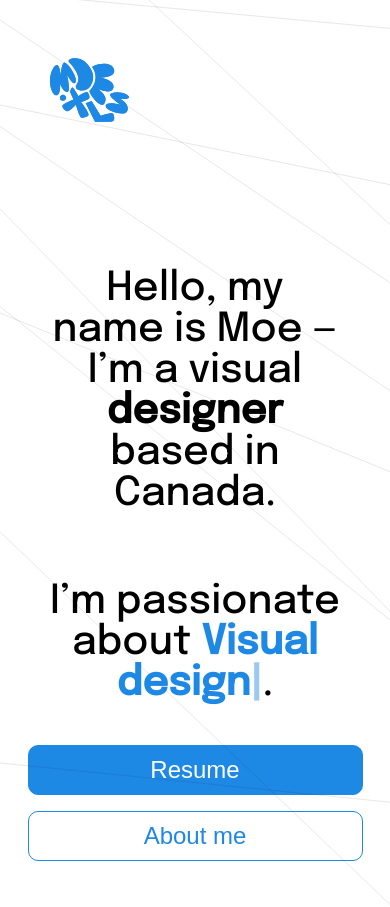
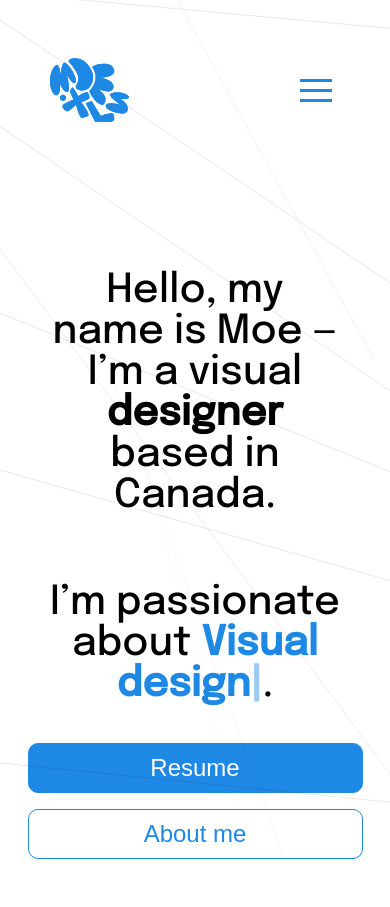
Before and after one commit to Henrik-Hey/moe-als-portfolio, a Next.js app: page / in a window 390 px wide. Shown: the top 907 px of the page. Built offline with nearby package versions, Linux system fonts and the light colour scheme.

Commit message:
Added mobile nav menu

```diff
--- a/components/Backdrop/Backdrop.js
+++ b/components/Backdrop/Backdrop.js
@@ -1,6 +1,7 @@
 import React, { useEffect } from "react";
 import styled from "styled-components";
 import gsap from "gsap";
+
 import { useMediaQuery } from "@mui/material";
 
 const lineNum = 10;
@@ -11,7 +12,12 @@ const Backdrop = ({ container }) => {
 
   useEffect(() => {
     if (!linesRef) return;
+
+    gsap.registerPlugin(ScrollToPlugin);
+    gsap.registerPlugin(ScrollTrigger);
+
     const lines = linesRef.current;
+    const timeline = gsap.timeline();
     lines.forEach((line, i) => {
       const rand1 = Math.random() * 100;
       const rand2 = Math.random() * 100;
@@ -22,7 +28,39 @@ const Backdrop = ({ container }) => {
         rotationY: `${rand2}`,
         rotationZ: `${rand2}`,
       });
+
+      const rand3 = Math.random() * 100;
+      const rand4 = Math.random() * 100;
+      const _timeline = gsap.timeline();
+      _timeline.fromTo(
+        line,
+        {
+          y: `${rand1}vh`,
+          x: `-150vw`,
+          rotationX: `${rand2}`,
+          rotationY: `${rand2}`,
+          rotationZ: `${rand2}`,
+        },
+        {
+          y: `${rand3}vh`,
+          x: `-150vw`,
+          rotationX: `${rand4}`,
+          rotationY: `${rand4}`,
+          rotationZ: `${rand4}`,
+        }
+      );
+      timeline.add(_timeline);
     });
+    const trigger = ScrollTrigger.create({
+      trigger: "#__next",
+      start: "top top",
+      end: "bottom 50%+=100px",
+      animation: timeline,
+      scrub: true,
+    });
+    return () => {
+      trigger.kill();
+    };
   }, []);
 
   return (
--- a/components/Footer/Footer.js
+++ b/components/Footer/Footer.js
@@ -40,21 +40,30 @@ const Footer = ({ backgroundColor = "#000" }) => {
             <Typography variant="body1" color="white" fontWeight={700}>
               SOCIALS
             </Typography>
-            <a href="https://www.linkedin.com/in/moe-als-508908193/">
+            <StyledLink
+              href="https://www.linkedin.com/in/moe-als-508908193/"
+              target="_blank"
+            >
               <Typography variant="body2" color="white">
                 linkedIn
               </Typography>
-            </a>
-            <a href="https://www.instagram.com/design.moexls/">
+            </StyledLink>
+            <StyledLink
+              href="https://www.instagram.com/design.moexls/"
+              target="_blank"
+            >
               <Typography variant="body2" color="white">
                 Instagram (design)
               </Typography>
-            </a>
-            <a href="https://www.instagram.com/moe.xls/">
+            </StyledLink>
+            <StyledLink
+              href="https://www.instagram.com/moe.xls/"
+              target="_blank"
+            >
               <Typography variant="body2" color="white">
                 instagram (photography)
               </Typography>
-            </a>
+            </StyledLink>
           </Grid>
           <Grid item xs={10} md={2}>
             <Typography variant="body1" color="white" fontWeight={700}>
@@ -70,4 +79,8 @@ const Footer = ({ backgroundColor = "#000" }) => {
   );
 };
 
+const StyledLink = styled.a`
+  text-decoration: none;
+`;
+
 export default Footer;
--- a/components/NavContainer/navContainer.js
+++ b/components/NavContainer/navContainer.js
@@ -1,10 +1,22 @@
 import React from "react";
 import Image from "next/image";
 import styled from "styled-components";
-import { useMediaQuery } from "@mui/material";
+import { Twirl as Hamburger } from "hamburger-react";
+import { useMediaQuery, useTheme } from "@mui/material";
 
 const NavContainer = ({ position = "absolute", color }) => {
-  const isDesktop = useMediaQuery("(min-width:764px)", { noSsr: true });
+  const theme = useTheme();
+  const [open, setOpen] = React.useState(false);
+  const isDesktop = useMediaQuery(theme.breakpoints.up("sm"), {
+    noSsr: true,
+  });
+
+  console.log(isDesktop);
+
+  React.useEffect(() => {
+    window.scrollTo(0, 0);
+    document.body.style.overflowY = open && !isDesktop ? "hidden" : "auto";
+  }, [open, isDesktop]);
 
   return (
     <NavContent $position={position}>
@@ -17,13 +29,11 @@ const NavContainer = ({ position = "absolute", color }) => {
           height={80}
         />
       </LogoContainer>
-      {isDesktop && (
-        <>
+      <ShowDesktop>
         <NavLinkContainer>
           <NavLink href="/" $color={color}>
             Home
           </NavLink>
-            {/* <NavLink href="#">Projects</NavLink> */}
           <ProjectsDropdown $color={color}>
             <span>Projects</span>
             <DropdownContent>
@@ -51,8 +61,34 @@ const NavContainer = ({ position = "absolute", color }) => {
             About
           </NavLink>
         </NavLinkContainer>
-        </>
-      )}
+      </ShowDesktop>
+      <ShowMobile>
+        <MobileNavLinkContainer $open={open}>
+          <NavLink href="/" $color={color}>
+            Home
+          </NavLink>
+          <NavLink href="/shiba" $color={color}>
+            Shiba
+          </NavLink>
+          <NavLink href="/pochui" $color={color}>
+            Pochui
+          </NavLink>
+          <NavLink
+            target="_blank"
+            rel="noreferrer"
+            href="https://acrobat.adobe.com/link/track?uri=urn:aaid:scds:US:d928f593-9bab-3423-b3b2-fd3d1eb0929c"
+            $color={color}
+          >
+            Resume
+          </NavLink>
+          <NavLink href="/about" $color={color}>
+            About
+          </NavLink>
+        </MobileNavLinkContainer>
+        <NavLinkContainer>
+          <Hamburger toggled={open} toggle={setOpen} color="#1E88E5" />
+        </NavLinkContainer>
+      </ShowMobile>
     </NavContent>
   );
 };
@@ -79,6 +115,22 @@ const LogoContainer = styled.div`
   z-index: 1;
 `;
 
+const ShowDesktop = styled.div`
+  display: none;
+
+  ${({ theme }) => theme.breakpoints.up("sm")} {
+    display: block;
+  }
+`;
+
+const ShowMobile = styled.div`
+  display: block;
+
+  ${({ theme }) => theme.breakpoints.up("sm")} {
+    display: none;
+  }
+`;
+
 const NavLinkContainer = styled.div`
   position: absolute;
   top: 50px;
@@ -90,6 +142,27 @@ const NavLinkContainer = styled.div`
   justify-content: flex-end;
   align-items: center;
   z-index: 10;
+
+  ${({ theme }) => theme.breakpoints.up("sm")} {
+    right: calc(50px + 60px);
+  }
+`;
+
+const MobileNavLinkContainer = styled.div`
+  position: absolute;
+  width: 100%;
+  height: 100vh;
+  display: flex;
+  flex-direction: column;
+  justify-content: center;
+  align-items: center;
+  background: #fff;
+  overflow: hidden;
+  transition: all 0.3s ease-in-out;
+  clip-path: ${({ $open }) =>
+    $open
+      ? "circle(150% at calc(100% - 50px) 50px)"
+      : "circle(0% at calc(100% - 50px) 50px)"};
 `;
 
 const NavLink = styled.a`
@@ -106,6 +179,13 @@ const NavLink = styled.a`
   color: ${({ theme, $color }) =>
     $color ? $color : theme.palette.primary.main};
   text-decoration: none;
+  margin-top: 16px;
+  margin-bottom: 16px;
+
+  ${({ theme }) => theme.breakpoints.up("sm")} {
+    margin-top: 0px;
+    margin-bottom: 0px;
+  }
 `;
 
 const DropdownContent = styled.ul`
--- a/package.json
+++ b/package.json
@@ -13,6 +13,7 @@
     "@mui/icons-material": "^5.4.1",
     "@mui/material": "^5.2.5",
     "gsap": "^3.9.0",
+    "hamburger-react": "^2.4.1",
     "next": "12.0.7",
     "react": "17.0.2",
     "react-dom": "17.0.2",
--- a/pages/_document.js
+++ b/pages/_document.js
@@ -1,3 +1,4 @@
+/* eslint-disable @next/next/no-sync-scripts */
 // eslint-disable-next-line @next/next/no-document-import-in-page
 import Document, { Html, Head, Main, NextScript } from "next/document";
 import { ServerStyleSheet } from "styled-components";
@@ -36,6 +37,8 @@ export default class MyDocument extends Document {
           <meta charset="utf-8"></meta>
           <meta name="viewport" content="width=400, initial-scale=1.0"></meta>
           <link rel="preconnect" href="https://fonts.googleapis.com" />
+          <script src="https://cdnjs.cloudflare.com/ajax/libs/gsap/3.6.1/ScrollTrigger.min.js"></script>
+          <script src="https://cdnjs.cloudflare.com/ajax/libs/gsap/3.6.1/ScrollToPlugin.min.js"></script>
           <link
             rel="preconnect"
             href="https://fonts.gstatic.com"
--- a/pages/index.js
+++ b/pages/index.js
@@ -3,6 +3,8 @@ import Section from "../components/Section/Section";
 import { createGlobalStyle } from "styled-components";
 import NavContainer from "../components/NavContainer/navContainer";
 import Backdrop from "../components/Backdrop/Backdrop";
+import FadeIn from "../components/FadeIn/FadeIn";
+import Footer from "../components/Footer/Footer";
 
 import Intro from "../sections/intro";
 import Shiba from "../sections/shiba";
@@ -24,15 +26,22 @@ export default function Home() {
       <Section name="Intro">
         <Intro />
       </Section>
+      <FadeIn>
         <Section name="SHIBA">
           <Shiba />
         </Section>
+      </FadeIn>
+      <FadeIn>
         <Section name="POCHUI">
           <Pochui />
         </Section>
+      </FadeIn>
+      <FadeIn>
         <Section name="APOLLO">
           <Apollo />
         </Section>
+      </FadeIn>
+      {/* <Footer backgroundColor="#1E88E5" /> */}
     </>
   );
 }
--- a/sections/apollo.js
+++ b/sections/apollo.js
@@ -7,6 +7,7 @@ import styled from "styled-components";
 const Apollo = () => {
   return (
     <GridSegment
+      title="PRO 3 - APOLLO"
       content={
         <>
           <ProjectBrief
--- a/sections/intro.js
+++ b/sections/intro.js
@@ -65,12 +65,17 @@ const IntroText1 = styled.h1`
 `;
 
 const IntroText2 = styled.h2`
+  height: 7.5rem;
   font-size: 2.5rem;
   font-weight: 100;
   font-family: "Epilogue", sans-serif;
 
   & > b {
     color: ${({ theme }) => theme.palette.primary.main};
+  }
+
+  ${({ theme }) => theme.breakpoints.up("sm")} {
+    height: 5rem;
   }
 `;
 
```
Also changed, not shown: sections/about2.js (+6 -2 lines), 2 other files (tests, documents, lock files or other folders). Lines whose indentation alone changed are shown as unchanged.
